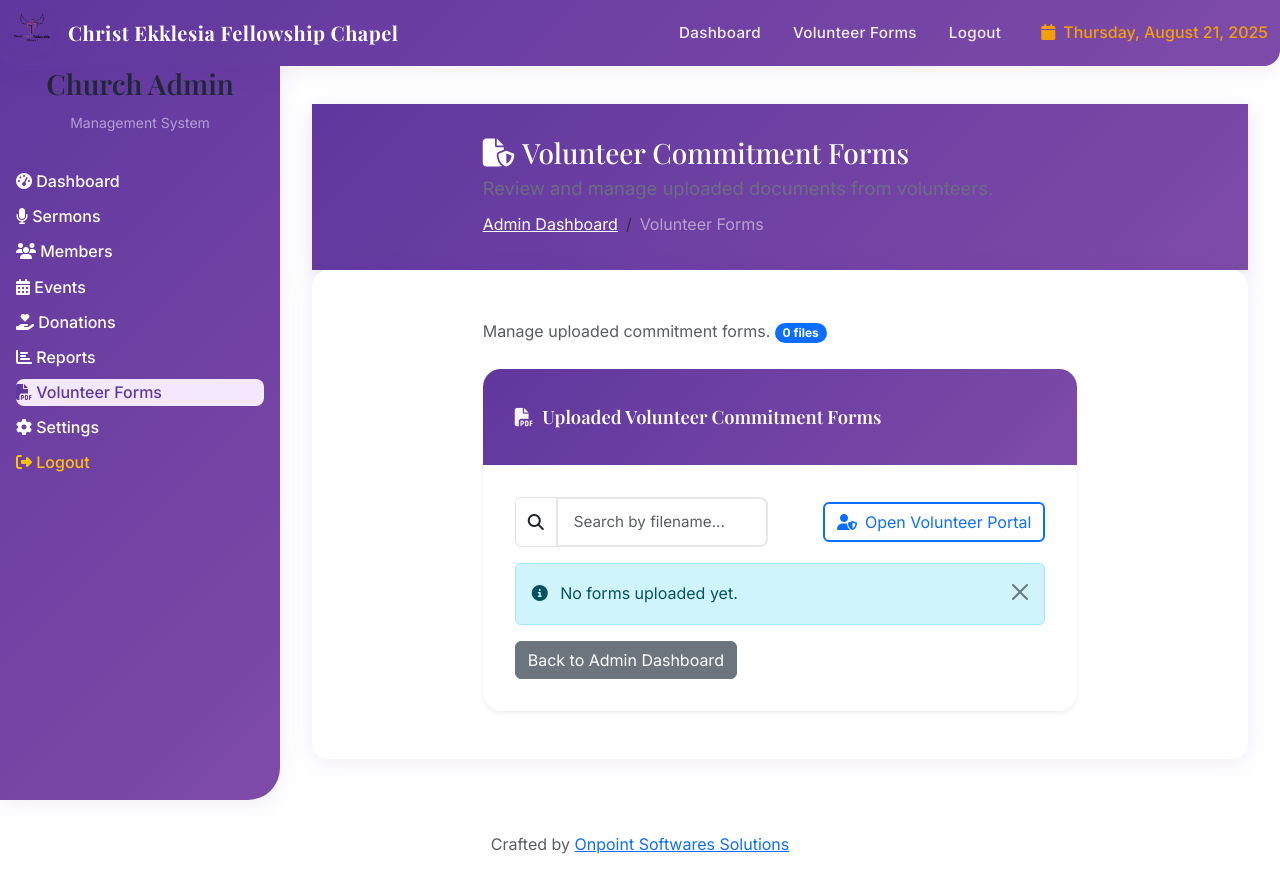
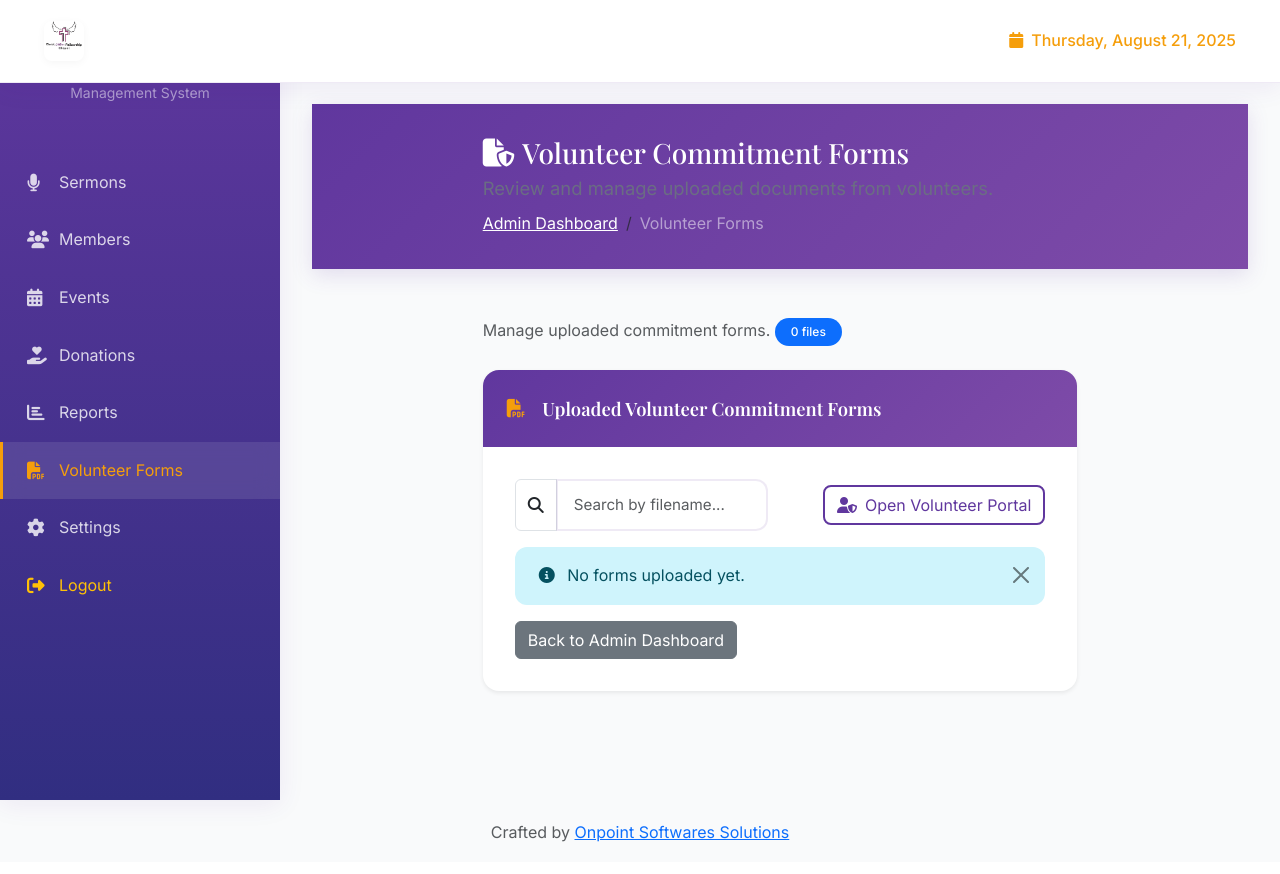
Before and after one commit to OnpointSoftwares/church-website-recent, a PHP site: page /admin/volunteer_forms.php in a window 1280 px wide. After the commit the page ends 842 px from the top, so only its background shows below. Run offline with PHP 8.4, Linux system fonts and the light colour scheme.

Commit message:
changes on UI

```diff
--- a/admin/volunteer_forms.php
+++ b/admin/volunteer_forms.php
@@ -45,47 +45,64 @@ $totalFiles = count($files);
             --transition: all 0.4s ease;
         }
         body {
-            font-family: 'Inter', Arial, sans-serif;
-            background: #ffffff;
+            font-family: 'Inter', sans-serif;
+            background: var(--off-white);
+            color: var(--text-dark);
+            line-height: 1.6;
+        }
+        h1, h2, h3, h4, h5, h6 {
+            font-family: 'Playfair Display', serif;
+            font-weight: 600;
             color: var(--text-dark);
         }
         .sidebar {
             position: fixed;
-            left: 0; top: 0; bottom: 0;
+            left: 0;
+            top: 0;
+            height: 100vh;
             width: 280px;
-            background: linear-gradient(135deg, var(--primary-purple), var(--secondary-purple));
-            color: var(--white);
+            background: linear-gradient(180deg, var(--primary-purple) 0%, var(--dark-purple) 100%);
             box-shadow: var(--box-shadow);
             z-index: 1000;
-            padding: 1.5rem 1rem 1rem 1rem;
-            border-radius: 0 32px 32px 0;
+            transform: translateX(-100%);
+            transition: var(--transition);
         }
+        .sidebar.active { transform: translateX(0); }
         .sidebar-header {
             text-align: center;
             margin-bottom: 2rem;
         }
         .sidebar-header i {
             font-size: 2.2rem;
-            margin-bottom: 0.5rem;
         }
+        .sidebar-menu { padding: 1rem 0; }
         .sidebar-menu .nav-link {
-            color: var(--white);
-            font-weight: 500;
-            margin-bottom: 0.5rem;
-            border-radius: 8px;
+            color: rgba(255, 255, 255, 0.8);
+            padding: 1rem 1.5rem;
             transition: var(--transition);
+            border: none;
+            border-left: 3px solid transparent;
+            display: flex;
+            align-items: center;
+            text-decoration: none;
         }
-        .sidebar-menu .nav-link.active, .sidebar-menu .nav-link:hover {
-            background: var(--light-purple);
-            color: var(--primary-purple);
+        .sidebar-menu .nav-link:hover,
+        .sidebar-menu .nav-link.active {
+            color: var(--accent-gold);
+            background: rgba(255, 255, 255, 0.1);
+            border-left-color: var(--accent-gold);
+            backdrop-filter: blur(10px);
         }
+        .sidebar-menu .nav-link i { width: 20px; margin-right: 12px; font-size: 1.1rem; }
         .main-content {
             margin-left: 280px;
             padding: 2.5rem 2rem 2rem 2rem;
         }
         .navbar {
-            border-radius: 0 0 16px 16px;
-            margin-bottom: 0;
+            background: var(--white) !important;
+            box-shadow: var(--box-shadow);
+            border-bottom: 1px solid rgba(96, 55, 158, 0.1);
+            padding: 1rem 2rem;
         }
         /* Page banner to match site vibrancy */
         .page-banner {
@@ -96,19 +113,37 @@ $totalFiles = count($files);
         }
         .page-banner .lead { opacity: 0.9; }
         .content-area {
-            background: var(--white);
+            padding: 2rem;
+            max-width: 100%;
+            overflow-x: hidden;
+        }
+        .card {
+            border: none;
             border-radius: var(--border-radius);
             box-shadow: var(--box-shadow);
-            padding: 2rem 2rem 1.5rem 2rem;
+            transition: var(--transition);
+            overflow: hidden;
         }
-        .table {
-            background: var(--white);
-        }
-        .table tbody tr:hover { background-color: #faf5ff; }
-        .badge { border-radius: 10px; }
-        .btn-outline-primary { border-width: 2px; }
-        .card-header i { opacity: 0.95; }
-        .card { border-radius: 18px; }
+        .card:hover { box-shadow: 0 8px 35px rgba(76, 29, 149, 0.15); transform: translateY(-2px); }
+        .card-header { background: linear-gradient(135deg, var(--primary-purple), var(--accent-purple)); color: var(--white); border: none; padding: 1.5rem; }
+        .card-header h5 { margin: 0; color: var(--white); display: flex; align-items: center; }
+        .card-header i { margin-right: 0.5rem; color: var(--accent-gold); }
+        .form-control { border: 2px solid rgba(96, 55, 158, 0.1); border-radius: 12px; padding: 0.8rem 1rem; transition: var(--transition); }
+        .form-control:focus { border-color: var(--accent-purple); box-shadow: 0 0 0 3px rgba(139, 92, 246, 0.1); }
+        .btn-primary { background: linear-gradient(135deg, var(--primary-purple), var(--accent-purple)); border: none; border-radius: 12px; padding: 0.8rem 1.5rem; font-weight: 600; transition: var(--transition); }
+        .btn-primary:hover { background: linear-gradient(135deg, var(--accent-purple), var(--primary-purple)); transform: translateY(-2px); box-shadow: 0 5px 20px rgba(96, 55, 158, 0.3); }
+        .table { border-radius: 12px; overflow: hidden; }
+        .table th { background: var(--light-purple); border: none; font-weight: 600; color: var(--text-dark); padding: 1rem; }
+        .table td { border-color: rgba(96, 55, 158, 0.1); padding: 1rem; vertical-align: middle; }
+        .badge { padding: 0.5rem 1rem; border-radius: 25px; font-weight: 500; }
+        .alert { border: none; border-radius: 12px; padding: 1rem 1.5rem; }
+        .alert-success { background: linear-gradient(135deg, #10b981, #059669); color: var(--white); }
+        .btn-outline-primary { color: var(--primary-purple); border: 2px solid var(--primary-purple); border-radius: 8px; }
+        .btn-outline-primary:hover { background: var(--primary-purple); border-color: var(--primary-purple); }
+        .btn-outline-danger { color: #ef4444; border: 2px solid #ef4444; border-radius: 8px; }
+        .btn-outline-danger:hover { background: #ef4444; border-color: #ef4444; }
+        .modal-content { border: none; border-radius: var(--border-radius); box-shadow: 0 20px 60px rgba(76, 29, 149, 0.2); }
+        .modal-header { background: linear-gradient(135deg, var(--primary-purple), var(--accent-purple)); color: var(--white); border: none; border-radius: var(--border-radius) var(--border-radius) 0 0; }
         /* Sticky table header and purple accent striping */
         thead.sticky-header th {
             position: sticky;
@@ -119,9 +154,20 @@ $totalFiles = count($files);
         }
         .table.table-striped tbody tr:nth-of-type(odd) { background-color: #fbf7ff; }
         .table thead th { color: var(--primary-purple); font-weight: 600; }
-        @media (max-width: 991px) {
-            .sidebar { display: none; }
-            .main-content { margin-left: 0; padding: 1rem; }
+        @media (max-width: 768px) {
+            .sidebar {
+                width: 100%;
+                transform: translateX(-100%);
+            }
+            .main-content { margin-left: 0; min-height: 100vh; transition: var(--transition); }
+            .main-content.sidebar-open { margin-left: 280px; }
+            .content-area { padding: 1rem; }
+            .table-responsive { border-radius: 12px; }
+        }
+        @media (min-width: 992px) {
+            .sidebar { transform: translateX(0); }
+            .main-content { margin-left: 280px; }
+            .navbar .btn[data-bs-toggle="offcanvas"] { display: none; }
         }
     </style>
 </head>
@@ -134,15 +180,38 @@ $totalFiles = count($files);
             <small class="text-white-50">Management System</small>
         </div>
         <nav class="sidebar-menu">
-            <a href="index.php" class="nav-link"><i class="fas fa-tachometer-alt"></i> <span>Dashboard</span></a>
-            <a href="#" class="nav-link"><i class="fas fa-microphone"></i> <span>Sermons</span></a>
-            <a href="#" class="nav-link"><i class="fas fa-users"></i> <span>Members</span></a>
-            <a href="#" class="nav-link"><i class="fas fa-calendar-alt"></i> <span>Events</span></a>
-            <a href="#" class="nav-link"><i class="fas fa-hand-holding-heart"></i> <span>Donations</span></a>
-            <a href="#" class="nav-link"><i class="fas fa-chart-bar"></i> <span>Reports</span></a>
-            <a href="volunteer_forms.php" class="nav-link active"><i class="fas fa-file-pdf"></i> <span>Volunteer Forms</span></a>
-            <a href="#" class="nav-link"><i class="fas fa-cog"></i> <span>Settings</span></a>
-            <a href="?action=logout" class="nav-link text-warning" onclick="return confirm('Are you sure you want to logout?')"><i class="fas fa-sign-out-alt"></i> <span>Logout</span></a>
+            <a href="#" class="nav-link">
+                <i class="fas fa-microphone"></i>
+                <span>Sermons</span>
+            </a>
+            <a href="#" class="nav-link">
+                <i class="fas fa-users"></i>
+                <span>Members</span>
+            </a>
+            <a href="events_admin.php" class="nav-link<?php if (basename($_SERVER['PHP_SELF']) === 'events_admin.php') echo ' active'; ?>">
+                <i class="fas fa-calendar-alt"></i>
+                <span>Events</span>
+            </a>
+            <a href="#" class="nav-link">
+                <i class="fas fa-hand-holding-heart"></i>
+                <span>Donations</span>
+            </a>
+            <a href="#" class="nav-link">
+                <i class="fas fa-chart-bar"></i>
+                <span>Reports</span>
+            </a>
+            <a href="volunteer_forms.php" class="nav-link active">
+                <i class="fas fa-file-pdf"></i>
+                <span>Volunteer Forms</span>
+            </a>
+            <a href="#" class="nav-link">
+                <i class="fas fa-cog"></i>
+                <span>Settings</span>
+            </a>
+            <a href="?action=logout" class="nav-link text-warning" onclick="return confirm('Are you sure you want to logout?')">
+                <i class="fas fa-sign-out-alt"></i>
+                <span>Logout</span>
+            </a>
         </nav>
     </div>
     <!-- Main Content -->
```
